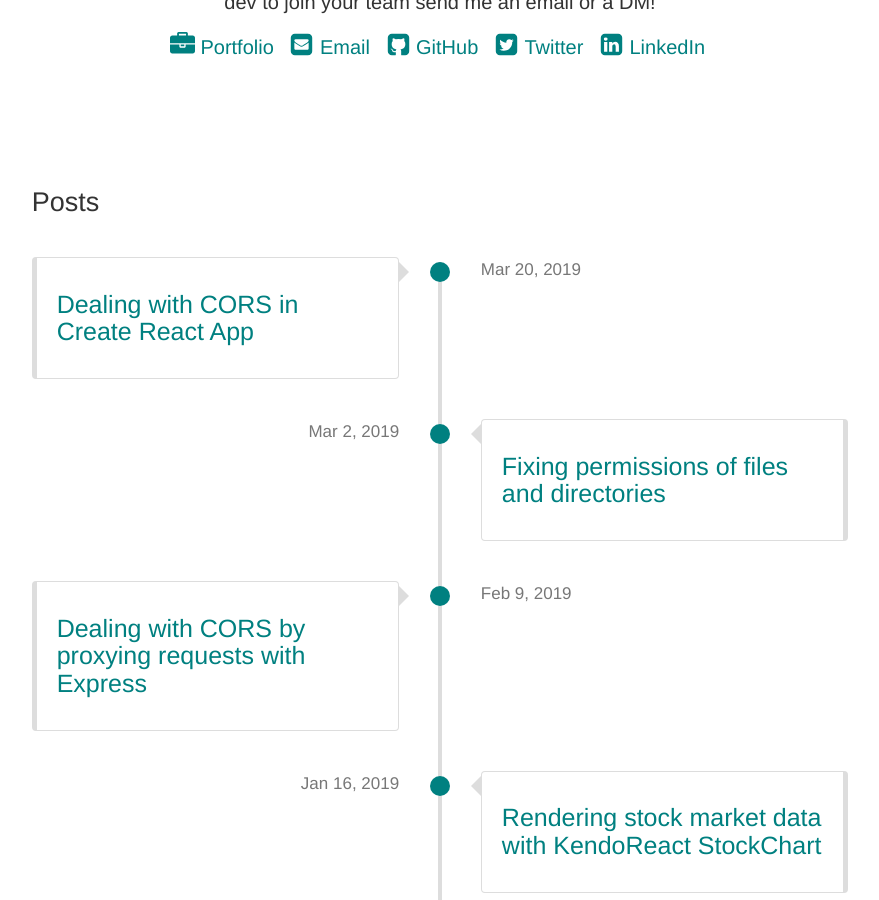
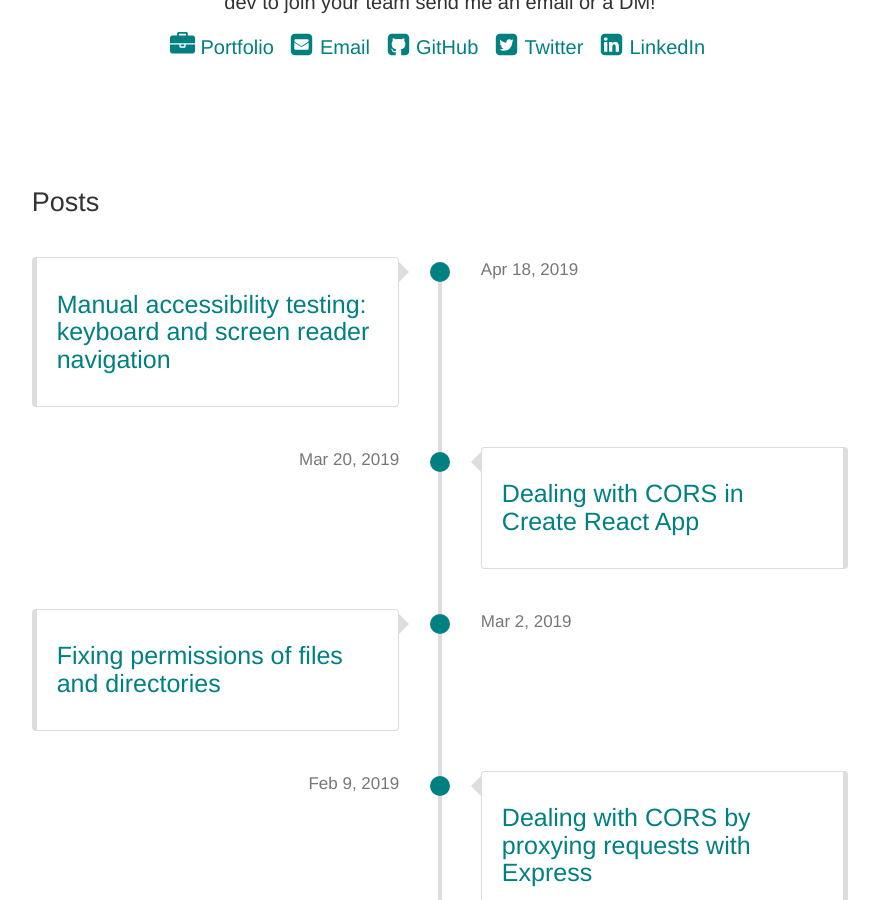
Before and after one commit to groundberry/groundberry.github.io, a Jekyll site: the page built from index.html, in a window 1280 px wide and 900 px high, scrolled down 427 px. Shown: the whole window, without its empty margins (200-1079 px from the left). Built offline with Jekyll 4.4.1, drawn with Linux system fonts in a browser that asks for light colours; part of the change alters nothing that is shown.

Commit message:
Add article "Manual accessibility testing: keyboard and screen reader navigation"

```diff
--- a/_posts/2019-04-18-manual-accessibility-testing-keyboard-and-screen-reader-navigation.md
+++ b/_posts/2019-04-18-manual-accessibility-testing-keyboard-and-screen-reader-navigation.md
@@ -3,7 +3,7 @@ layout: post
 title: "Manual accessibility testing: keyboard and screen reader navigation"
 date: 2019-04-18
 categories: development
-published: false
+canonical: https://www.telerik.com/blogs/manual-accessibility-testing-keyboard-and-screen-reader-navigation
 ---
 
 When we talk about accesibility in the context of the web, we talk about building sites and apps that everyone can navigate and interact with. Many developers treat accessibility as an afterthought, thinking that only a minority of their userbase would benefit from the effort. They don't realize that 15% of the world's population lives with some form of disability. That's one billion potential customers you're turning away.
```
